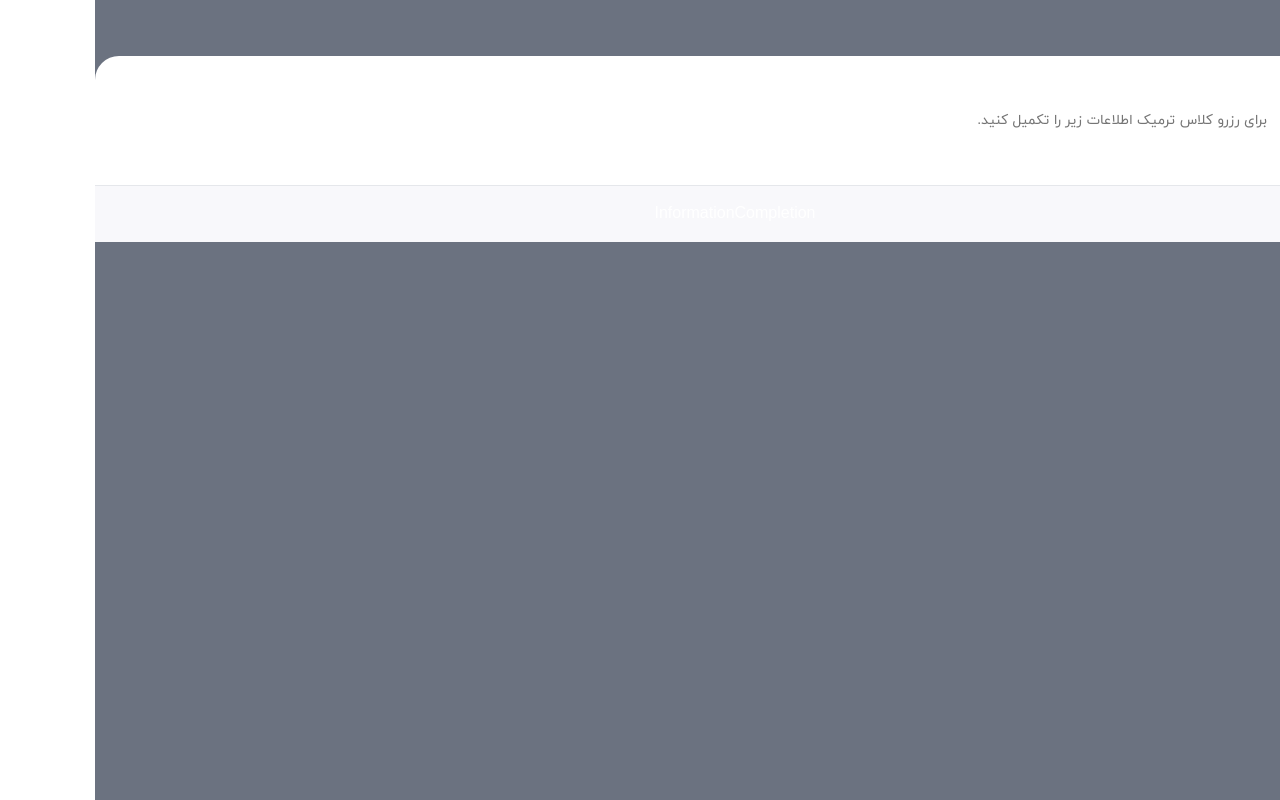
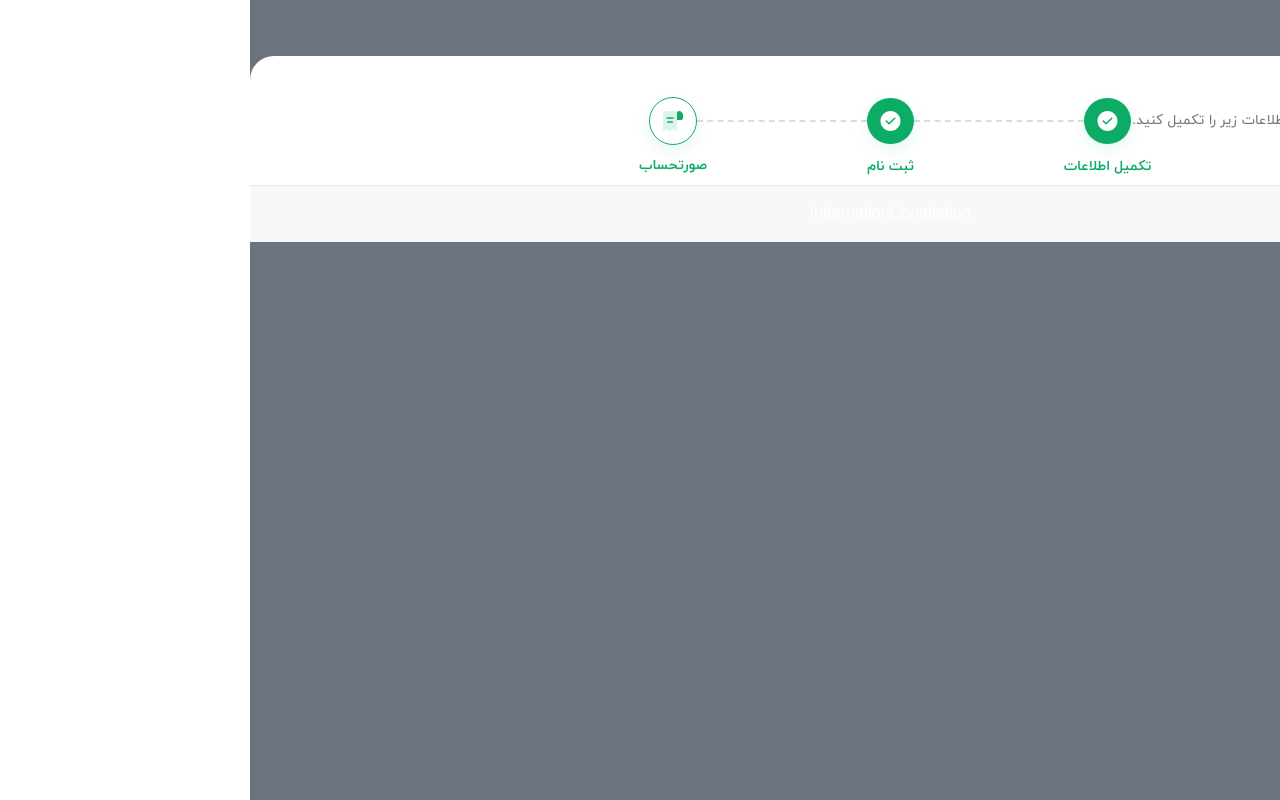
Before and after one commit to buggyGrandma/lang-site, a Next.js app: page /class-reservation/information-completion in a window 1280 px wide. Built offline with nearby package versions, Linux system fonts and the light colour scheme.

Commit message:
resrvation nav handled

```diff
--- a/app/class-reservation/ReservationNav.tsx
+++ /dev/null
@@ -1,7 +0,0 @@
-import React from "react";
-
-const ReservationNav = () => {
-  return <div>ReservationNav</div>;
-};
-
-export default ReservationNav;
--- /dev/null
+++ b/app/class-reservation/ReservationNav/CheckIcon.tsx
@@ -0,0 +1,61 @@
+const CheckIcon = ({ active }: { active: boolean }) => {
+  return (
+    <>
+      {active ? (
+        <svg
+          width="24"
+          height="24"
+          viewBox="0 0 24 24"
+          fill="none"
+          xmlns="http://www.w3.org/2000/svg"
+        >
+          <path
+            d="M22 6V8.42C22 10 21 11 19.42 11H16V4.01C16 2.9 16.91 2 18.02 2C19.11 2.01 20.11 2.45 20.83 3.17C21.55 3.9 22 4.9 22 6Z"
+            fill="#0CAC67"
+          />
+          <path
+            opacity="0.4"
+            d="M2 7V21C2 21.83 2.94001 22.3 3.60001 21.8L5.31 20.52C5.71 20.22 6.27 20.26 6.63 20.62L8.28999 22.29C8.67999 22.68 9.32001 22.68 9.71001 22.29L11.39 20.61C11.74 20.26 12.3 20.22 12.69 20.52L14.4 21.8C15.06 22.29 16 21.82 16 21V4C16 2.9 16.9 2 18 2H7H6C3 2 2 3.79 2 6V7Z"
+            fill="#A4E0C6"
+          />
+          <path
+            d="M12 9.75H6C5.59 9.75 5.25 9.41 5.25 9C5.25 8.59 5.59 8.25 6 8.25H12C12.41 8.25 12.75 8.59 12.75 9C12.75 9.41 12.41 9.75 12 9.75Z"
+            fill="#0CAC67"
+          />
+          <path
+            d="M11.25 13.75H6.75C6.34 13.75 6 13.41 6 13C6 12.59 6.34 12.25 6.75 12.25H11.25C11.66 12.25 12 12.59 12 13C12 13.41 11.66 13.75 11.25 13.75Z"
+            fill="#0CAC67"
+          />
+        </svg>
+      ) : (
+        <svg
+          width="24"
+          height="24"
+          viewBox="0 0 24 24"
+          fill="none"
+          xmlns="http://www.w3.org/2000/svg"
+        >
+          <path
+            d="M22 6V8.42C22 10 21 11 19.42 11H16V4.01C16 2.9 16.91 2 18.02 2C19.11 2.01 20.11 2.45 20.83 3.17C21.55 3.9 22 4.9 22 6Z"
+            fill="#818181"
+          />
+          <path
+            opacity="0.4"
+            d="M2 7V21C2 21.83 2.94001 22.3 3.60001 21.8L5.31 20.52C5.71 20.22 6.27 20.26 6.63 20.62L8.28999 22.29C8.67999 22.68 9.32001 22.68 9.71001 22.29L11.39 20.61C11.74 20.26 12.3 20.22 12.69 20.52L14.4 21.8C15.06 22.29 16 21.82 16 21V4C16 2.9 16.9 2 18 2H7H6C3 2 2 3.79 2 6V7Z"
+            fill="#818181"
+          />
+          <path
+            d="M12 9.75H6C5.59 9.75 5.25 9.41 5.25 9C5.25 8.59 5.59 8.25 6 8.25H12C12.41 8.25 12.75 8.59 12.75 9C12.75 9.41 12.41 9.75 12 9.75Z"
+            fill="#818181"
+          />
+          <path
+            d="M11.25 13.75H6.75C6.34 13.75 6 13.41 6 13C6 12.59 6.34 12.25 6.75 12.25H11.25C11.66 12.25 12 12.59 12 13C12 13.41 11.66 13.75 11.25 13.75Z"
+            fill="#818181"
+          />
+        </svg>
+      )}
+    </>
+  );
+};
+
+export default CheckIcon;
--- /dev/null
+++ b/app/class-reservation/ReservationNav/CompletionIcon.tsx
@@ -0,0 +1,26 @@
+const CompletionIcon = () => {
+  return (
+    <svg
+      width="25"
+      height="24"
+      viewBox="0 0 25 24"
+      fill="none"
+      xmlns="http://www.w3.org/2000/svg"
+    >
+      <path
+        d="M16.74 3.6499H8.26004C5.79004 3.6499 3.79004 5.6599 3.79004 8.1199V17.5299C3.79004 19.9899 5.80004 21.9999 8.26004 21.9999H16.73C19.2 21.9999 21.2 19.9899 21.2 17.5299V8.1199C21.21 5.6499 19.2 3.6499 16.74 3.6499Z"
+        fill="#BBE8D4"
+      />
+      <path
+        d="M14.8498 2H10.1498C9.10977 2 8.25977 2.84 8.25977 3.88V4.82C8.25977 5.86 9.09977 6.7 10.1398 6.7H14.8498C15.8898 6.7 16.7298 5.86 16.7298 4.82V3.88C16.7398 2.84 15.8898 2 14.8498 2Z"
+        fill="#0CAC67"
+      />
+      <path
+        d="M11.31 16.9501C11.12 16.9501 10.93 16.8801 10.78 16.7301L9.28 15.2301C8.99 14.9401 8.99 14.4601 9.28 14.1701C9.57 13.8801 10.05 13.8801 10.34 14.1701L11.31 15.1401L14.78 11.6701C15.07 11.3801 15.55 11.3801 15.84 11.6701C16.13 11.9601 16.13 12.4401 15.84 12.7301L11.84 16.7301C11.7 16.8801 11.5 16.9501 11.31 16.9501Z"
+        fill="#0CAC67"
+      />
+    </svg>
+  );
+};
+
+export default CompletionIcon;
--- /dev/null
+++ b/app/class-reservation/ReservationNav/DoneIcon.tsx
@@ -0,0 +1,23 @@
+const DoneIcon = () => {
+  return (
+    <svg
+      width="25"
+      height="24"
+      viewBox="0 0 25 24"
+      fill="none"
+      xmlns="http://www.w3.org/2000/svg"
+    >
+      <g id="vuesax/bold/tick-circle">
+        <g id="tick-circle">
+          <path
+            id="Vector"
+            d="M12.5 2C6.99 2 2.5 6.49 2.5 12C2.5 17.51 6.99 22 12.5 22C18.01 22 22.5 17.51 22.5 12C22.5 6.49 18.01 2 12.5 2ZM17.28 9.7L11.61 15.37C11.47 15.51 11.28 15.59 11.08 15.59C10.88 15.59 10.69 15.51 10.55 15.37L7.72 12.54C7.43 12.25 7.43 11.77 7.72 11.48C8.01 11.19 8.49 11.19 8.78 11.48L11.08 13.78L16.22 8.64C16.51 8.35 16.99 8.35 17.28 8.64C17.57 8.93 17.57 9.4 17.28 9.7Z"
+            fill="white"
+          />
+        </g>
+      </g>
+    </svg>
+  );
+};
+
+export default DoneIcon;
--- /dev/null
+++ b/app/class-reservation/ReservationNav/RegisterIcon.tsx
@@ -0,0 +1,52 @@
+const RegisterIcon = ({ active }: { active: boolean }) => {
+  return (
+    <>
+      {active ? (
+        <svg
+          width="24"
+          height="24"
+          viewBox="0 0 24 24"
+          fill="none"
+          xmlns="http://www.w3.org/2000/svg"
+        >
+          <path
+            d="M18 13C17.06 13 16.19 13.33 15.5 13.88C14.58 14.61 14 15.74 14 17C14 17.75 14.21 18.46 14.58 19.06C15.27 20.22 16.54 21 18 21C19.01 21 19.93 20.63 20.63 20C20.94 19.74 21.21 19.42 21.42 19.06C21.79 18.46 22 17.75 22 17C22 14.79 20.21 13 18 13ZM20.07 16.57L17.94 18.54C17.8 18.67 17.61 18.74 17.43 18.74C17.24 18.74 17.05 18.67 16.9 18.52L15.91 17.53C15.62 17.24 15.62 16.76 15.91 16.47C16.2 16.18 16.68 16.18 16.97 16.47L17.45 16.95L19.05 15.47C19.35 15.19 19.83 15.21 20.11 15.51C20.39 15.81 20.37 16.28 20.07 16.57Z"
+            fill="#0CAC67"
+          />
+          <path
+            d="M21.0901 21.5C21.0901 21.78 20.8701 22 20.5901 22H3.41016C3.13016 22 2.91016 21.78 2.91016 21.5C2.91016 17.36 6.99015 14 12.0002 14C13.0302 14 14.0302 14.14 14.9502 14.41C14.3602 15.11 14.0002 16.02 14.0002 17C14.0002 17.75 14.2101 18.46 14.5801 19.06C14.7801 19.4 15.0401 19.71 15.3401 19.97C16.0401 20.61 16.9702 21 18.0002 21C19.1202 21 20.1302 20.54 20.8502 19.8C21.0102 20.34 21.0901 20.91 21.0901 21.5Z"
+            fill="#BBE8D4"
+          />
+          <path
+            d="M12 12C14.7614 12 17 9.76142 17 7C17 4.23858 14.7614 2 12 2C9.23858 2 7 4.23858 7 7C7 9.76142 9.23858 12 12 12Z"
+            fill="#0CAC67"
+          />
+        </svg>
+      ) : (
+        <svg
+          width="24"
+          height="24"
+          viewBox="0 0 24 24"
+          fill="none"
+          xmlns="http://www.w3.org/2000/svg"
+        >
+          <path
+            d="M18 13C17.06 13 16.19 13.33 15.5 13.88C14.58 14.61 14 15.74 14 17C14 17.75 14.21 18.46 14.58 19.06C15.27 20.22 16.54 21 18 21C19.01 21 19.93 20.63 20.63 20C20.94 19.74 21.21 19.42 21.42 19.06C21.79 18.46 22 17.75 22 17C22 14.79 20.21 13 18 13ZM20.07 16.57L17.94 18.54C17.8 18.67 17.61 18.74 17.43 18.74C17.24 18.74 17.05 18.67 16.9 18.52L15.91 17.53C15.62 17.24 15.62 16.76 15.91 16.47C16.2 16.18 16.68 16.18 16.97 16.47L17.45 16.95L19.05 15.47C19.35 15.19 19.83 15.21 20.11 15.51C20.39 15.81 20.37 16.28 20.07 16.57Z"
+            fill="#818181"
+          />
+          <path
+            opacity="0.4"
+            d="M21.0901 21.5C21.0901 21.78 20.8701 22 20.5901 22H3.41016C3.13016 22 2.91016 21.78 2.91016 21.5C2.91016 17.36 6.99015 14 12.0002 14C13.0302 14 14.0302 14.14 14.9502 14.41C14.3602 15.11 14.0002 16.02 14.0002 17C14.0002 17.75 14.2101 18.46 14.5801 19.06C14.7801 19.4 15.0401 19.71 15.3401 19.97C16.0401 20.61 16.9702 21 18.0002 21C19.1202 21 20.1302 20.54 20.8502 19.8C21.0102 20.34 21.0901 20.91 21.0901 21.5Z"
+            fill="#818181"
+          />
+          <path
+            d="M12 12C14.7614 12 17 9.76142 17 7C17 4.23858 14.7614 2 12 2C9.23858 2 7 4.23858 7 7C7 9.76142 9.23858 12 12 12Z"
+            fill="#818181"
+          />
+        </svg>
+      )}
+    </>
+  );
+};
+
+export default RegisterIcon;
--- /dev/null
+++ b/app/class-reservation/ReservationNav/ReservationStep.tsx
@@ -0,0 +1,46 @@
+import CheckIcon from "./CheckIcon";
+import CompletionIcon from "./CompletionIcon";
+import DoneIcon from "./DoneIcon";
+import RegisterIcon from "./RegisterIcon";
+interface Props {
+  step: "register" | "completeInfo" | "check";
+  stepState: "active" | "done" | "pending";
+}
+const ReservationStep = ({ step, stepState }: Props) => {
+  const description =
+    step === "completeInfo"
+      ? "تکمیل اطلاعات"
+      : step === "register"
+      ? "ثبت نام"
+      : "صورتحساب";
+  const iconClass =
+    stepState === "active"
+      ? "border-[#0CAC67] shadow-green border"
+      : stepState === "done"
+      ? "shadow-green bg-[#0CAC67]"
+      : stepState === "pending" && "bg-[#F0F0F0]";
+  const descriptionClass =
+    stepState === "pending" ? "text-[#828282]" : "text-[#0CAC67]";
+  return (
+    <div className="relative flex flex-col items-center gap-[12px]">
+      <div className={`${iconClass} w-fit  p-[11px] rounded-full `}>
+        {stepState === "done" ? (
+          <DoneIcon />
+        ) : step === "completeInfo" ? (
+          <CompletionIcon />
+        ) : step === "register" ? (
+          <RegisterIcon active={stepState === "active"} />
+        ) : (
+          <CheckIcon active={stepState === "active"} />
+        )}
+      </div>
+      <div
+        className={`${descriptionClass} text-nowrap absolute top-[58px] font-bold font-iranSansBold text-[14px]`}
+      >
+        {description}
+      </div>
+    </div>
+  );
+};
+
+export default ReservationStep;
--- /dev/null
+++ b/app/class-reservation/ReservationNav/index.tsx
@@ -0,0 +1,15 @@
+import ReservationStep from "./ReservationStep";
+
+const ReservationNav = () => {
+  return (
+    <div className="h-[130px] flex justify-center items-center absolute top-[50%] left-[50%] translate-x-[-50%] translate-y-[-50%] ">
+      <ReservationStep step="completeInfo" stepState="done" />
+      <div className="w-[170px] h-[2px] border-b-2 border-[#DCDCDC] border-dashed" />
+      <ReservationStep step="register" stepState="done" />
+      <div className="w-[170px] h-[2px] border-b-2 border-[#DCDCDC] border-dashed" />
+      <ReservationStep step="check" stepState="active" />
+    </div>
+  );
+};
+
+export default ReservationNav;
--- a/app/class-reservation/information-completion/page.tsx
+++ b/app/class-reservation/information-completion/page.tsx
@@ -1,7 +1,9 @@
-import React from "react";
-
 const InformationCompletion = () => {
-  return <div>InformationCompletion</div>;
+  return (
+    <>
+      <div>InformationCompletion</div>
+    </>
+  );
 };
 
 export default InformationCompletion;
--- a/app/class-reservation/layout.tsx
+++ b/app/class-reservation/layout.tsx
@@ -1,6 +1,7 @@
-import React from "react";
+import React, { useState } from "react";
 import CloseButton from "./information-completion/CloseButton";
 import MobileCloseButton from "./information-completion/MobileCloseButton";
+import ReservationNav from "./ReservationNav";
 
 const classReservasionLayout = ({
   children,
@@ -11,6 +12,7 @@ const classReservasionLayout = ({
     <main>
       <div dir="rtl" className="md:pt-[56px] bg-gray-500 h-[100vh]">
         <div className="relative border-b h-[64px] md:h-[130px] md:px-[60px] flex items-center w-full bg-white md:rounded-t-[24px] ">
+          <ReservationNav />
           <div className="hidden md:flex items-center">
             <CloseButton />
             <div className="text-[14px] text-[#757575] font-normal">
--- a/tailwind.config.ts
+++ b/tailwind.config.ts
@@ -1,28 +1,29 @@
-import type { Config } from 'tailwindcss'
+import type { Config } from "tailwindcss";
 
 const config: Config = {
   content: [
-    './pages/**/*.{js,ts,jsx,tsx,mdx}',
-    './components/**/*.{js,ts,jsx,tsx,mdx}',
-    './app/**/*.{js,ts,jsx,tsx,mdx}',
+    "./pages/**/*.{js,ts,jsx,tsx,mdx}",
+    "./components/**/*.{js,ts,jsx,tsx,mdx}",
+    "./app/**/*.{js,ts,jsx,tsx,mdx}",
   ],
   theme: {
     extend: {
       fontFamily: {
-        iranSans: 'var(--font-iranSans)',
-        iranSansBold: 'var(--font-iranSansBold)',
-        roboto: 'var(--font-roboto)'
+        iranSans: "var(--font-iranSans)",
+        iranSansBold: "var(--font-iranSansBold)",
+        roboto: "var(--font-roboto)",
       },
       boxShadow: {
-        yellow: '0px 12px 10px 0px rgba(255, 204, 104, 0.10)',
+        yellow: "0px 12px 10px 0px rgba(255, 204, 104, 0.10)",
+        green: " 0px 6px 16px rgba(12, 172, 103, 0.10)",
       },
       backgroundImage: {
-        'gradient-radial': 'radial-gradient(var(--tw-gradient-stops))',
-        'gradient-conic':
-          'conic-gradient(from 180deg at 50% 50%, var(--tw-gradient-stops))',
+        "gradient-radial": "radial-gradient(var(--tw-gradient-stops))",
+        "gradient-conic":
+          "conic-gradient(from 180deg at 50% 50%, var(--tw-gradient-stops))",
       },
     },
   },
   plugins: [],
-}
-export default config
+};
+export default config;
```
